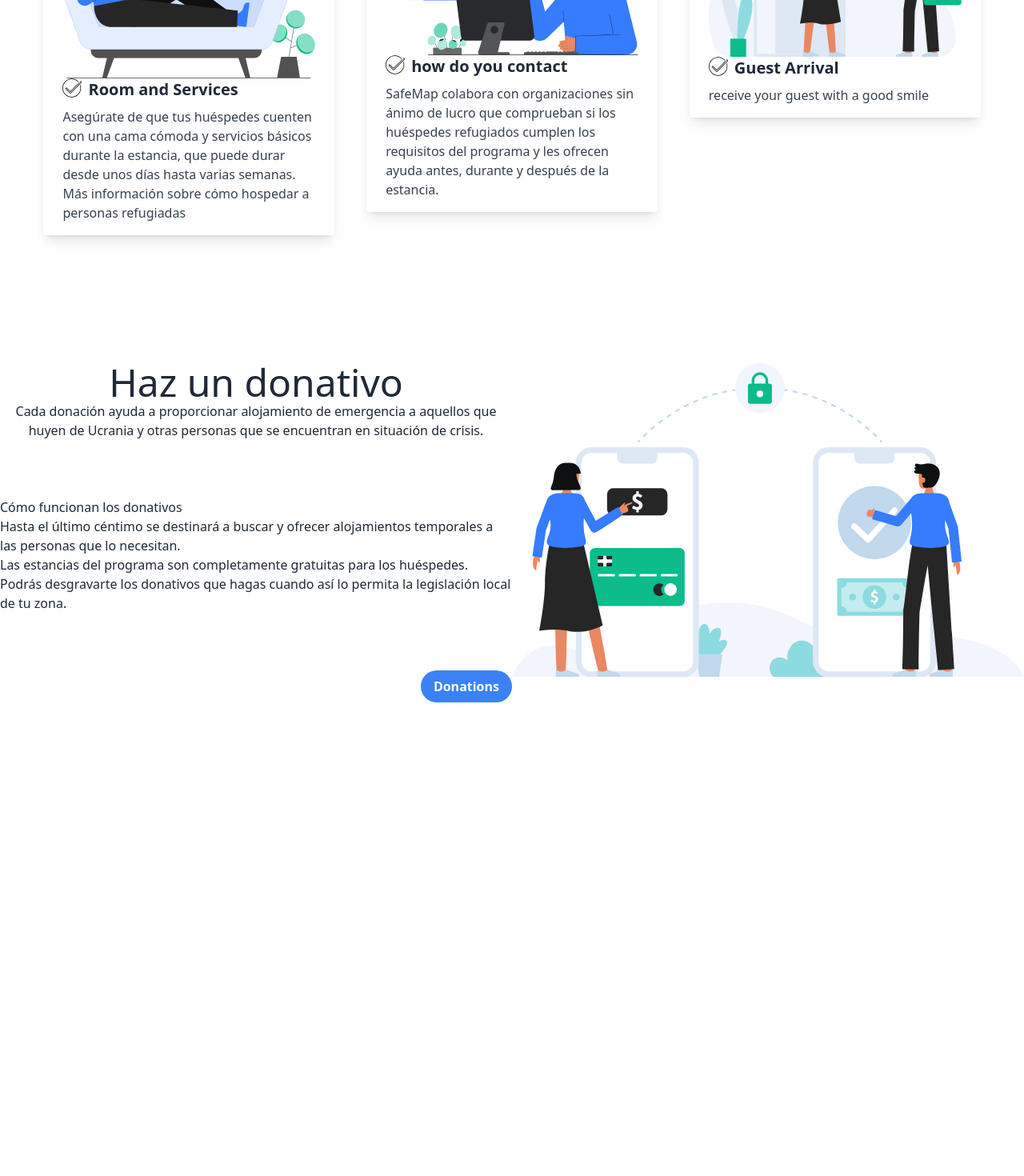
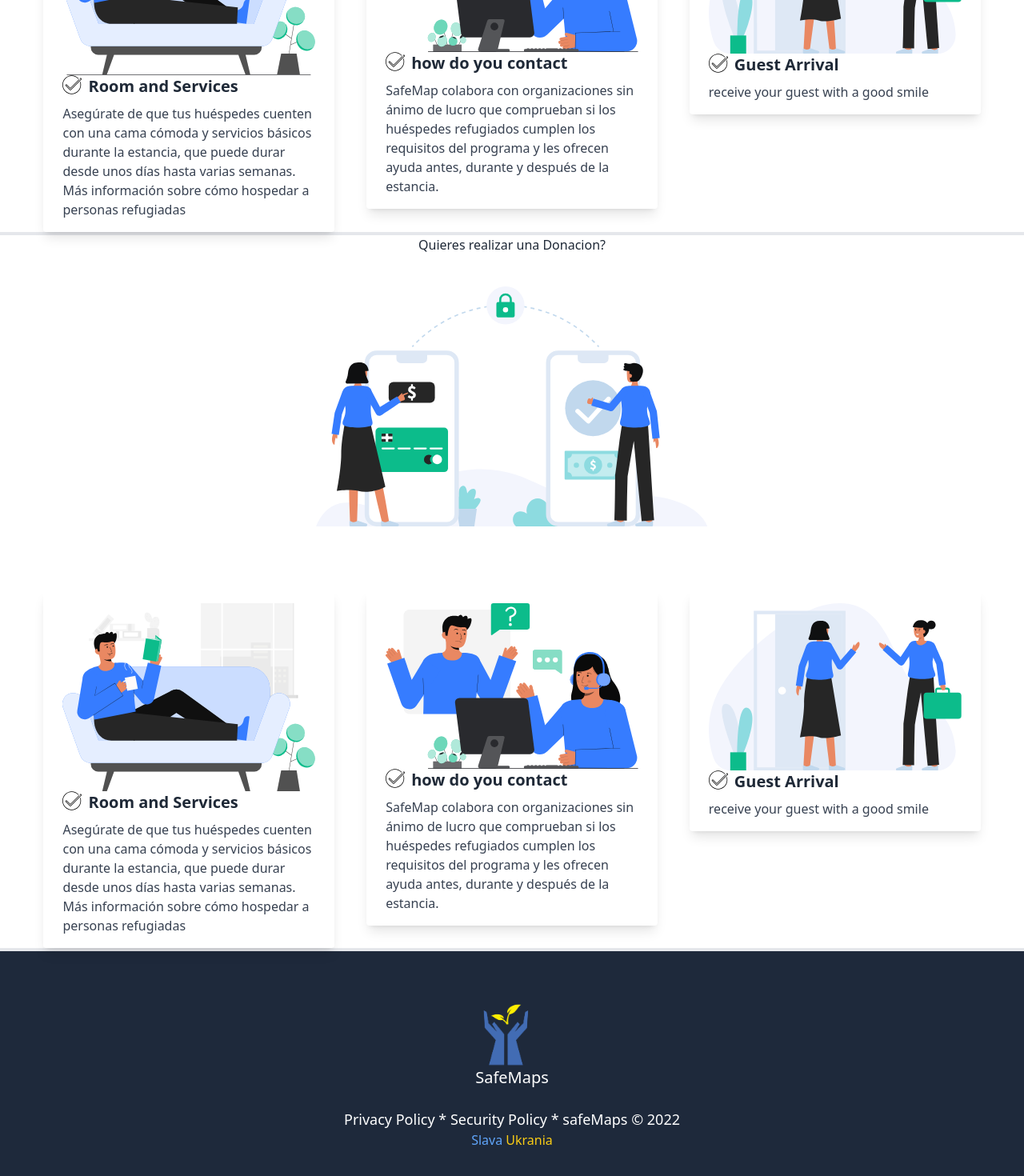
Before and after one commit to CodingDojoHackathonTeam2/SafeMaps, a React (Vite) app in the folder Client/: page / in a window 1280 px wide. Shown: the part 2258-3728 px from the top of the page at 80% size. Before the commit the page ends 3360 px from the top, so only its background shows below. Built offline with nearby package versions, Linux system fonts and the light colour scheme.

Commit message:
feat: add footer donations steps

```diff
--- a/Client/src/App.jsx
+++ b/Client/src/App.jsx
@@ -9,6 +9,7 @@ function App() {
 			<Navbar />
 			<Landing/>
 			<Footer/>
+
 		</>
 	);
 }
--- a/Client/src/components/Donations.jsx
+++ b/Client/src/components/Donations.jsx
@@ -5,7 +5,7 @@ const Donations = () => {
   return (
     <>
     <div></div>
-        <div className="flex mx-auto">
+        <div className="flex flex-col mx-auto ">
             <div className="flex-1 col-span-1 w-64">
                 <div className='flex justify-center'>
                     <p className='text-left text-5xl'>Haz un donativo</p>
@@ -44,8 +44,8 @@ const Donations = () => {
                 </div>
 
             </div>
-            <div className="flex-1 w-32 ">
-                <Donation/>
+            <div className="flex-1 w-32">
+
             </div>
         </div>
     </>
--- a/Client/src/components/Footer.jsx
+++ b/Client/src/components/Footer.jsx
@@ -1,17 +1,24 @@
 import React from 'react'
+import safe from '../assets/icons/safehometranparente.png'
 
 const Footer = () => {
 
 
   return (
     <>
-
-      <div className='h-56'>
-        <div className='flex'>
-
-        </div>
+    <div className="pt-16 grid grid-rows-2 grid-flow-col gap-6 bg-slate-800">
+      <div className='inline-block mx-auto'>
+        <img src={safe} className='h-20 flex justify-center' alt='logo'></img>
+              <p className='text-center text-xl text-white'>
+              SafeMaps
+              </p>
       </div>
 
+      <div className='mx-auto inline-block justify-center'>
+        <p className='text-lg text-center text-white hover:text-blue-700'>Privacy Policy * Security Policy * safeMaps © 2022</p>
+        <p className='text-blue-400 align-middle text-center'>Slava <span className='text-yellow-400'>Ukrania</span></p>
+        </div>
+    </div>
     </>
 
   )
--- a/Client/src/pages/Landing.jsx
+++ b/Client/src/pages/Landing.jsx
@@ -8,6 +8,8 @@ import Bed from '../components/icons/Bed'
 import Contact from '../components/icons/Contact'
 import People from '../components/icons/People'
 import Donations from '../components/Donations'
+import Footer from '../components/Footer'
+import Donation from '../components/icons/Donation'
 
 const Landing = () => {
 
@@ -97,7 +99,7 @@ const Landing = () => {
       </div>
     </section>
 
-    <section className='mx-auto flex justify-center pt-20 border-t-4'>
+    <section className='mx-auto flex justify-center pt-20 border-b-4'>
       <div className="inline-flex gap-x-10 ">
         <div className="flex-1">
                   <div class="max-w-sm rounded overflow-hidden shadow-lg">
@@ -147,13 +149,63 @@ const Landing = () => {
       </div>
     </section>
 
-    <div className='pt-40'>
-      <Donations/>
+    <div>
+      <p className='text-center'>Quieres realizar una Donacion?</p>
     </div>
 
+      <div className='flex justify-center pt-10'>
+        <Donation height={300}/>
+      </div>
+    <section className='mx-auto flex justify-center pt-20 border-b-4'>
 
+      <div className="inline-flex gap-x-10 ">
+        <div className="flex-1">
+                  <div class="max-w-sm rounded overflow-hidden shadow-lg">
+            <div class="px-6 py-4">
+              <Bed/>
+              <div class="font-bold text-xl mb-2 inline-flex gap-2"> <Check height={24} /> Room and Services </div>
 
+              <p class="text-gray-700 text-base">
+                Asegúrate de que tus huéspedes cuenten con una cama cómoda y servicios básicos durante la estancia,
+              que puede durar desde unos días hasta varias semanas. Más información sobre cómo hospedar a personas refugiadas
+              </p>
+            </div>
+          </div>
+        </div>
+        <div className="flex-1">
+          <div className="flex-1">
+                    <div class="max-w-sm rounded overflow-hidden shadow-lg">
+              <div class="px-6 py-4 ">
+                <Contact/>
+                <p class="font-bold text-xl mb-2 inline-flex gap-2">
+                  <Check height={24}/>
+                  how do you contact
+                </p>
 
+                  <p class="text-gray-700 text-base">
+                  SafeMap colabora con organizaciones sin ánimo de lucro que comprueban
+                  si los huéspedes refugiados cumplen los requisitos del programa y les ofrecen
+                  ayuda antes, durante y después de la estancia.
+                  </p>
+              </div>
+            </div>
+          </div>
+        </div>
+        <div className="flex-1">
+        <div className="flex-1">
+                  <div class="max-w-sm rounded overflow-hidden shadow-lg">
+            <div class="px-6 py-4">
+              <People/>
+              <div class="font-bold text-xl mb-2 inline-flex gap-2"> <Check height={24}/>Guest Arrival</div>
+                <p class="text-gray-700 text-base">
+                  receive your guest with a good smile
+                </p>
+            </div>
+          </div>
+        </div>
+        </div>
+      </div>
+    </section>
 
 
 
```
Also changed, not shown: Client/src/assets/icons/safehometranparente.png (added).
